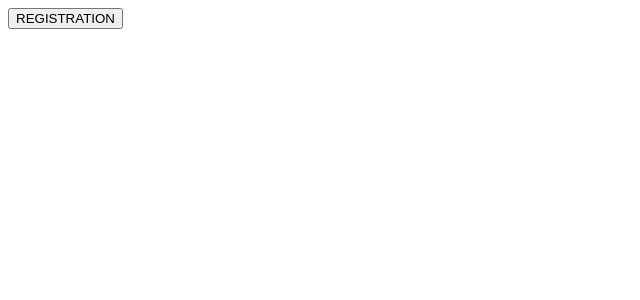
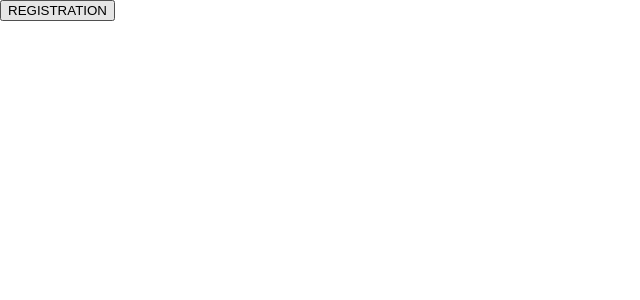
Before and after one commit to dunjagojkovic/ISA-Projekat-frontend, an Angular app in the folder IsaFrontApp/: page / in a window 1280 px wide. Shown: the top 300 px of the page, without its empty margins (0-640 px from the left). Built offline with nearby package versions, Linux system fonts and the light colour scheme.

Commit message:
Angular material

```diff
--- a/IsaFrontApp/angular.json
+++ b/IsaFrontApp/angular.json
@@ -27,6 +27,7 @@
               "src/assets"
             ],
             "styles": [
+              "src/custom-theme.scss",
               "src/styles.css"
             ],
             "scripts": []
--- a/IsaFrontApp/package.json
+++ b/IsaFrontApp/package.json
@@ -11,10 +11,12 @@
   "private": true,
   "dependencies": {
     "@angular/animations": "~12.2.0",
+    "@angular/cdk": "~12.2.13",
     "@angular/common": "~12.2.0",
     "@angular/compiler": "~12.2.0",
     "@angular/core": "~12.2.0",
     "@angular/forms": "~12.2.0",
+    "@angular/material": "~12.2.13",
     "@angular/platform-browser": "~12.2.0",
     "@angular/platform-browser-dynamic": "~12.2.0",
     "@angular/router": "~12.2.0",
--- a/IsaFrontApp/src/app/app.module.ts
+++ b/IsaFrontApp/src/app/app.module.ts
@@ -5,6 +5,7 @@ import { AppRoutingModule } from './app-routing.module';
 import { AppComponent } from './app.component';
 import { RegistrationComponent } from './registration/registration.component';
 import { FrontPageComponent } from './front-page/front-page.component';
+import { NoopAnimationsModule } from '@angular/platform-browser/animations';
 
 @NgModule({
   declarations: [
@@ -14,7 +15,8 @@ import { FrontPageComponent } from './front-page/front-page.component';
   ],
   imports: [
     BrowserModule,
-    AppRoutingModule
+    AppRoutingModule,
+    NoopAnimationsModule
   ],
   providers: [],
   bootstrap: [AppComponent]
--- /dev/null
+++ b/IsaFrontApp/src/custom-theme.scss
@@ -0,0 +1,34 @@
+
+// Custom Theming for Angular Material
+// For more information: https://material.angular.io/guide/theming
+@use '~@angular/material' as mat;
+// Plus imports for other components in your app.
+
+// Include the common styles for Angular Material. We include this here so that you only
+// have to load a single css file for Angular Material in your app.
+// Be sure that you only ever include this mixin once!
+@include mat.core();
+
+// Define the palettes for your theme using the Material Design palettes available in palette.scss
+// (imported above). For each palette, you can optionally specify a default, lighter, and darker
+// hue. Available color palettes: https://material.io/design/color/
+$IsaFrontApp-primary: mat.define-palette(mat.$indigo-palette);
+$IsaFrontApp-accent: mat.define-palette(mat.$pink-palette, A200, A100, A400);
+
+// The warn palette is optional (defaults to red).
+$IsaFrontApp-warn: mat.define-palette(mat.$red-palette);
+
+// Create the theme object. A theme consists of configurations for individual
+// theming systems such as "color" or "typography".
+$IsaFrontApp-theme: mat.define-light-theme((
+  color: (
+    primary: $IsaFrontApp-primary,
+    accent: $IsaFrontApp-accent,
+    warn: $IsaFrontApp-warn,
+  )
+));
+
+// Include theme styles for core and each component used in your app.
+// Alternatively, you can import and @include the theme mixins for each component
+// that you are using.
+@include mat.all-component-themes($IsaFrontApp-theme);
--- a/IsaFrontApp/src/index.html
+++ b/IsaFrontApp/src/index.html
@@ -6,6 +6,9 @@
   <base href="/">
   <meta name="viewport" content="width=device-width, initial-scale=1">
   <link rel="icon" type="image/x-icon" href="favicon.ico">
+  <link rel="preconnect" href="https://fonts.gstatic.com">
+  <link href="https://fonts.googleapis.com/css2?family=Roboto:wght@300;400;500&display=swap" rel="stylesheet">
+  <link href="https://fonts.googleapis.com/icon?family=Material+Icons" rel="stylesheet">
 </head>
 <body>
   <app-root></app-root>
--- a/IsaFrontApp/src/styles.css
+++ b/IsaFrontApp/src/styles.css
@@ -1 +1,4 @@
 /* You can add global styles to this file, and also import other style files */
+
+html, body { height: 100%; }
+body { margin: 0; font-family: Roboto, "Helvetica Neue", sans-serif; }
```
Also changed, not shown: 1 other file (tests, documents, lock files or other folders).
